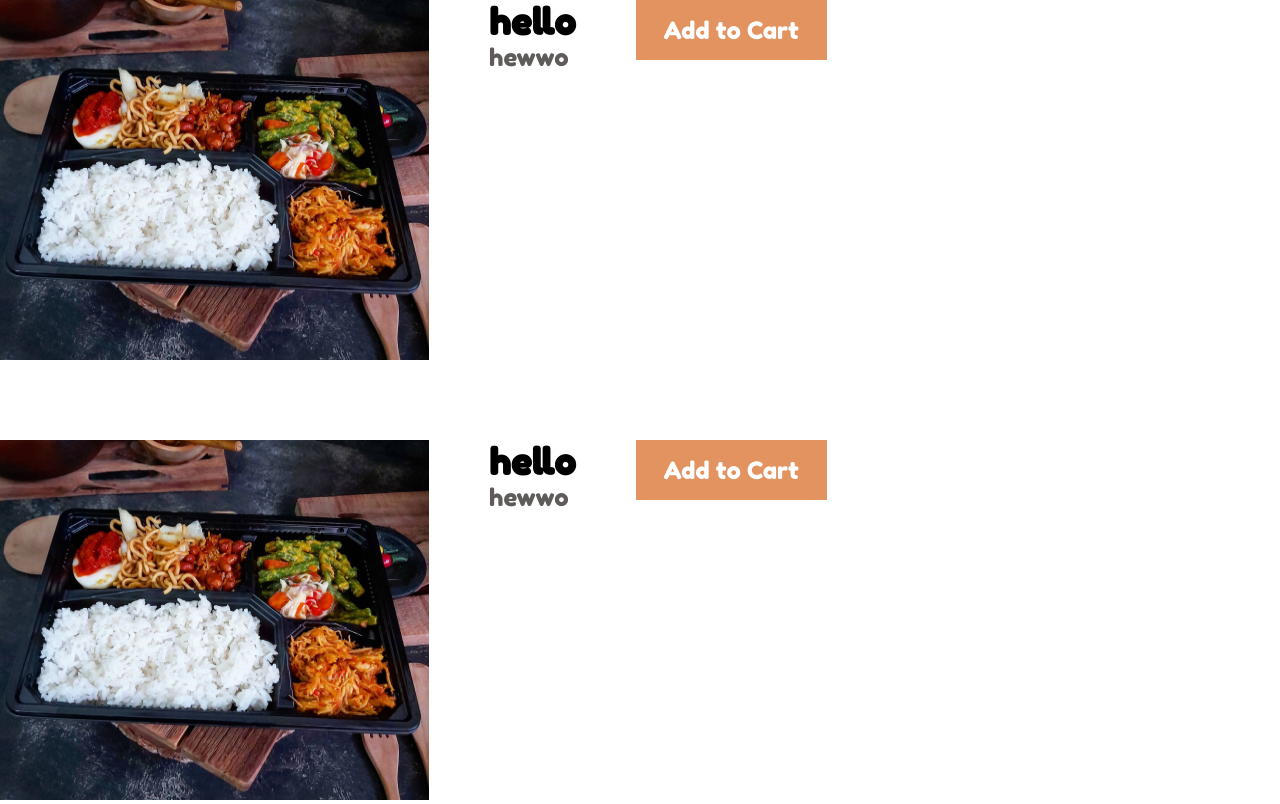
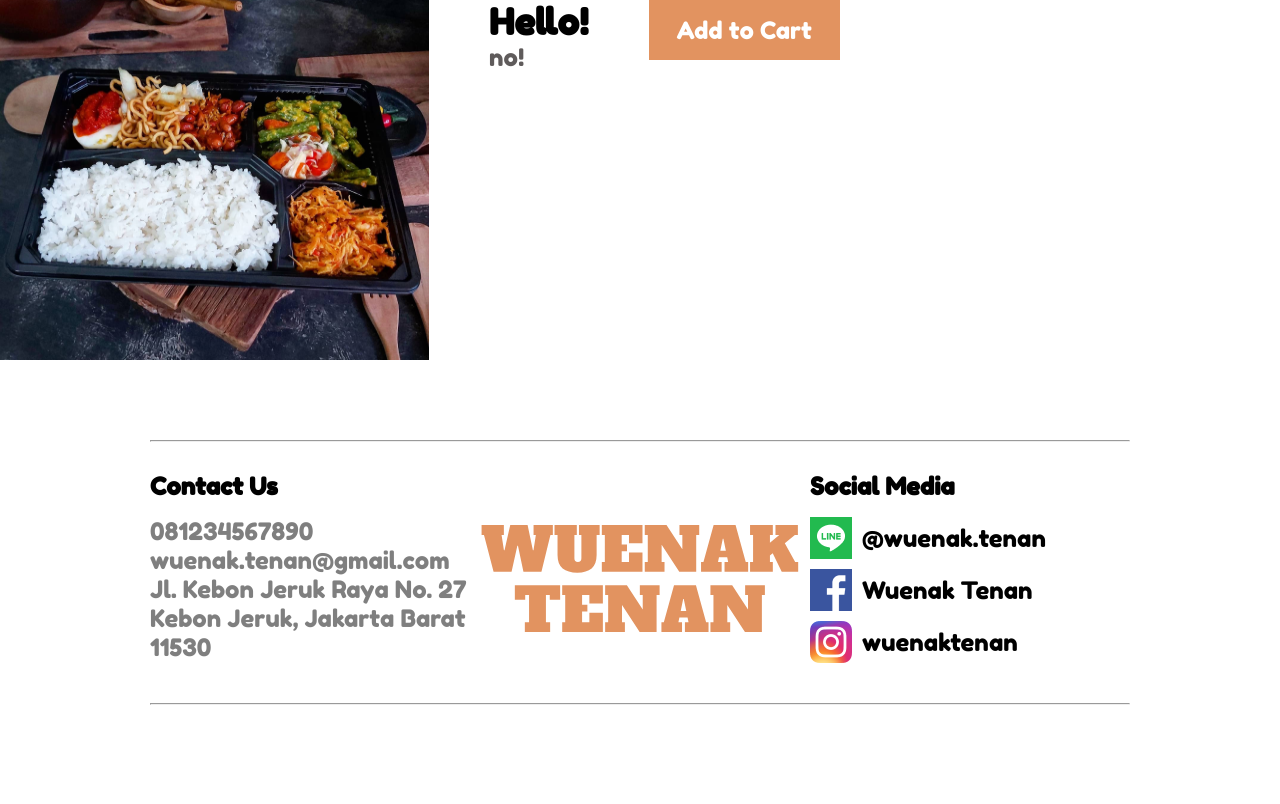
Before and after one commit to krsti4n-war/wuenak-tenan, a website built with webpack: page src/menu.html in a window 1280 px wide. Shown: the top 804 px of the page. Built offline with nearby package versions, Linux system fonts and the light colour scheme.

Commit message:
Modified menu-bundle to accept content modification from HTML

```diff
--- a/src/main.js
+++ b/src/main.js
@@ -3,10 +3,6 @@ import WebLogo from './logo.svg';
 import LineLogo from './logo-ln.png';
 import FacebookLogo from './logo-fb.png';
 import InstagramLogo from './logo-ig.png';
-
-
-// Menus
-import MenuAImage from './menu_a.png';
 
 class HeaderNav extends HTMLElement {
   constructor() {
@@ -94,10 +90,10 @@ class MenuBundle extends HTMLElement {
     this.wrapper = document.createElement("div");
     this.wrapper.innerHTML = `
       <section class="package-bundle flexbox-row">
-        <img src="${MenuAImage}">
+        <img src="${this.getAttribute("thumbnail")}">
         <div class="flexbox-column">
-          <h3>hello</h3>
-          <p>hewwo</p>
+          <h3>${this.getAttribute("title")}</h3>
+          <p>${this.textContent}</p>
         </div>
         <button class="button-primary">
           Add to Cart
@@ -105,6 +101,8 @@ class MenuBundle extends HTMLElement {
       </section>
     `;
 
+    console.log(this.attributes);
+    this.textContent = "";
     this.appendChild(this.wrapper);
   }
 }
--- a/src/menu.html
+++ b/src/menu.html
@@ -8,8 +8,9 @@
   </head>
   <body>
     <article>
-      <menu-bundle></menu-bundle>
-      <menu-bundle></menu-bundle>
+      <menu-bundle thumbnail="<%=require('./menu_a.png')%>" title="Hello!">
+        no!
+      </menu-bundle>
     </article>
     <main-footer></main-footer>
   </body>
```
